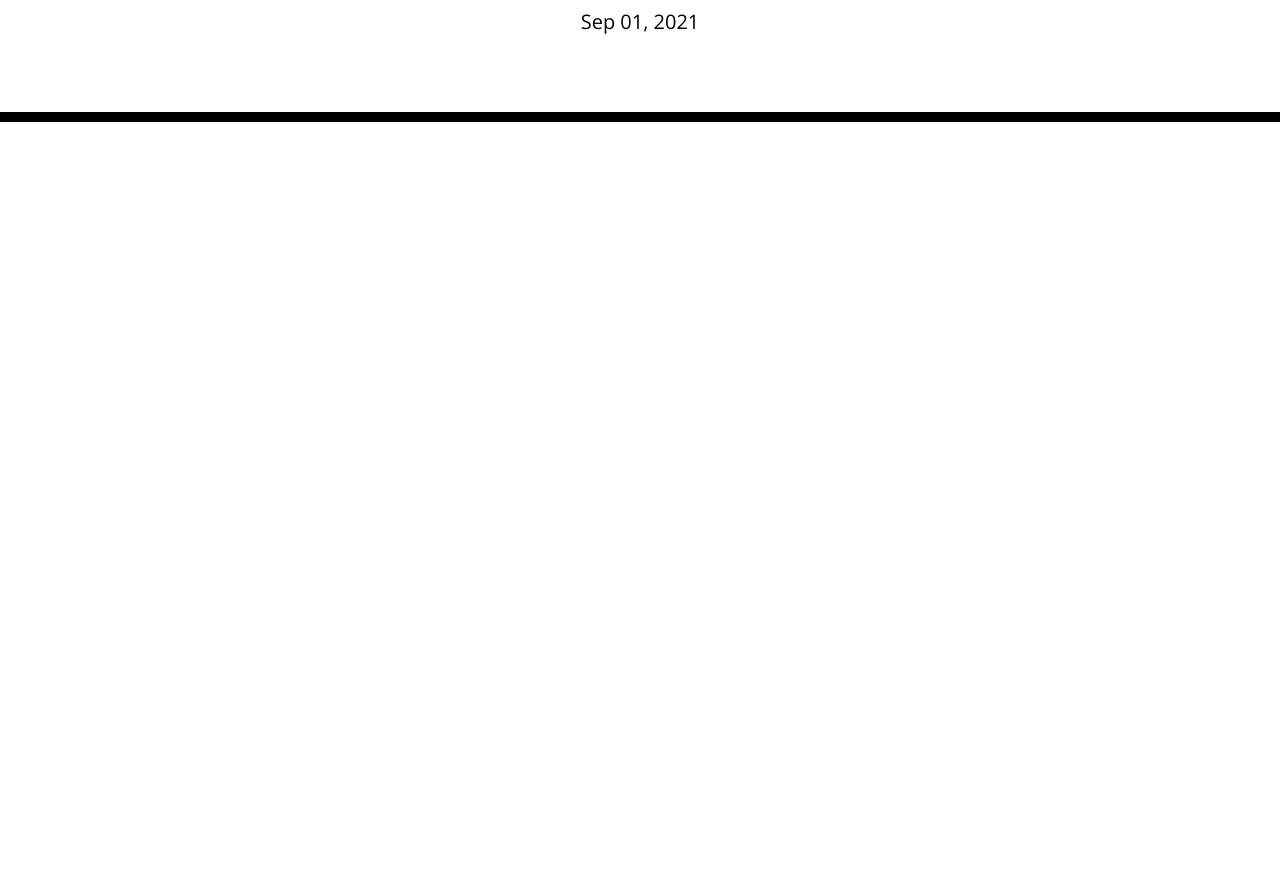
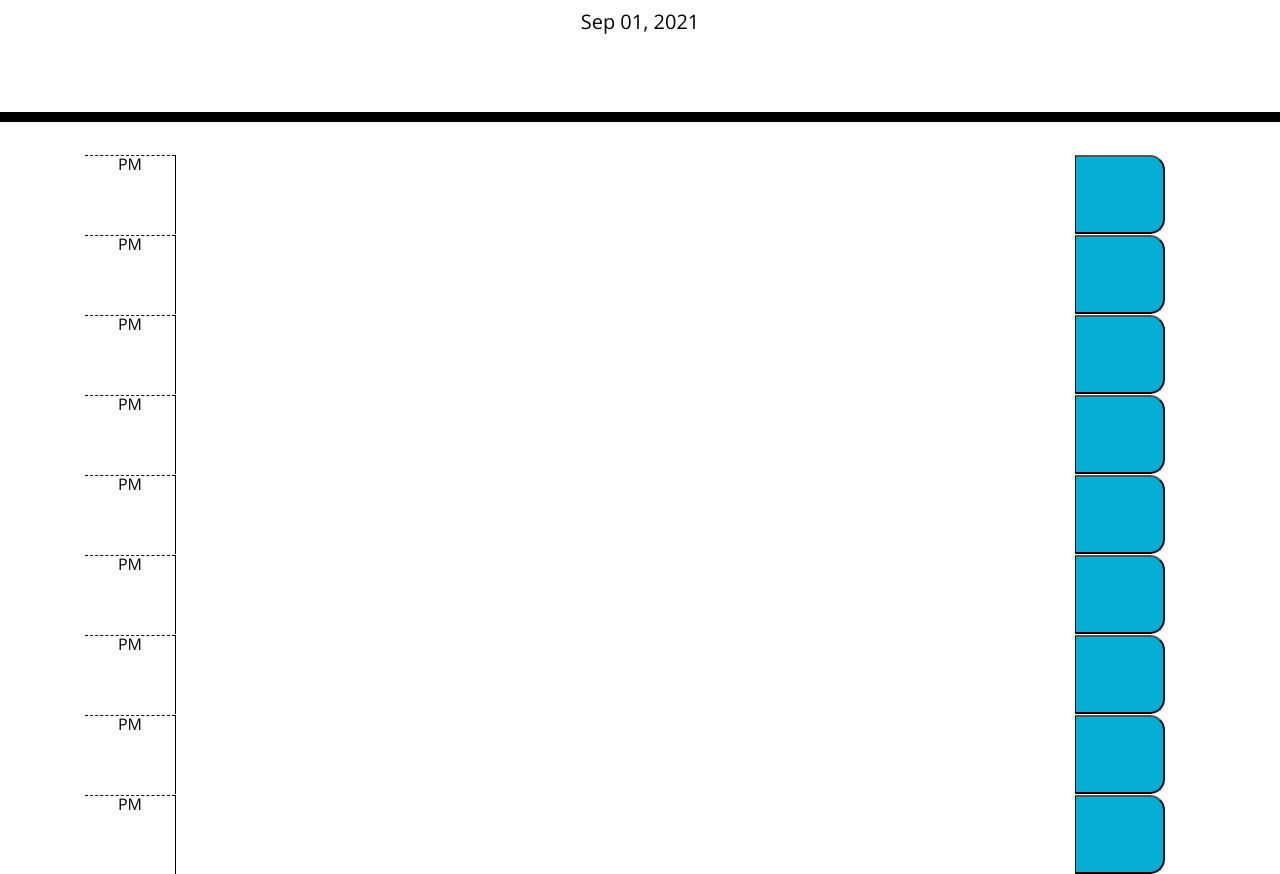
Before and after one commit to alexdmacon/work-day-scheduler, a plain HTML site: page index.html in a window 1280 px wide. Shown: the part 182-1056 px from the top of the page. Before the commit the page ends 800 px from the top, so only its background shows below. Drawn offline with nearby package versions, Linux system fonts and the light colour scheme.

Commit message:
added rows with appropriate ids and classes to html. can start writing js functions next, I think.

```diff
--- a/assets/script.js
+++ b/assets/script.js
@@ -1,6 +1,12 @@
-var currentDayEl = $('#currentDay');
+// /*https://getbootstrap.com/docs/4.0/components/forms/*/
+// https://getbootstrap.com/docs/4.0/layout/grid/
+// https://jqueryui.com/
+//
 
 
+
+
+var currentDayEl = $('#currentDay');
 
 function displayDate() {
     var date = moment().format('MMM DD, YYYY');
@@ -8,6 +14,9 @@ function displayDate() {
 }
 
 displayDate();
+
+
+
 
 
 
--- a/assets/style.css
+++ b/assets/style.css
@@ -3,7 +3,7 @@ body {
   font-size: 16px;
   line-height: 1;
 }
-
+/*https://getbootstrap.com/docs/4.0/components/forms/*/
 textarea {
   background: transparent;
   border: none;
@@ -21,6 +21,7 @@ textarea {
   border-bottom: 10px solid black;
 }
 
+/* What is this class for? */
 .description {
   white-space: pre-wrap;
 }
--- a/index.html
+++ b/index.html
@@ -31,6 +31,54 @@
     </header>
     <div class="container">
       <!-- Timeblocks go here -->
+      <div id="time-block1" class="row time-block col-12">
+        <div class="hour col-1">PM</div>
+        <textarea class=col-10></textarea>
+        <button class="saveBtn col-1"></button>
+      </div>
+      <div id="time-block2" class="row time-block col-12">
+        <div class="hour col-1">PM</div>
+        <textarea class=col-10></textarea>
+        <button class="saveBtn col-1"></button>
+      </div>
+      <div id="time-block3" class="row time-block col-12">
+        <div class="hour col-1">PM</div>
+        <textarea class=col-10></textarea>
+        <button class="saveBtn col-1"></button>
+      </div>
+      <div id="time-block4" class="row time-block col-12">
+        <div class="hour col-1">PM</div>
+        <textarea class=col-10></textarea>
+        <button class="saveBtn col-1"></button>
+      </div>
+      <div id="time-block5" class="row time-block col-12">
+        <div class="hour col-1">PM</div>
+        <textarea class=col-10></textarea>
+        <button class="saveBtn col-1"></button>
+      </div>
+      <div id="time-block6" class="row time-block col-12">
+        <div class="hour col-1">PM</div>
+        <textarea class=col-10></textarea>
+        <button class="saveBtn col-1"></button>
+      </div>
+      <div id="time-block7" class="row time-block col-12">
+        <div class="hour col-1">PM</div>
+        <textarea class=col-10></textarea>
+        <button class="saveBtn col-1"></button>
+      </div>
+      <div id="time-block8" class="row time-block col-12">
+        <div class="hour col-1">PM</div>
+        <textarea class=col-10></textarea>
+        <button class="saveBtn col-1"></button>
+      </div>
+      <div id="time-block9" class="row time-block col-12">
+        <div class="hour col-1">PM</div>
+        <textarea class=col-10></textarea>
+        <button class="saveBtn col-1"></button>
+      </div>
+
+
+
     </div>
 
     <script src="https://cdnjs.cloudflare.com/ajax/libs/jquery/3.2.1/jquery.min.js"></script>
```
